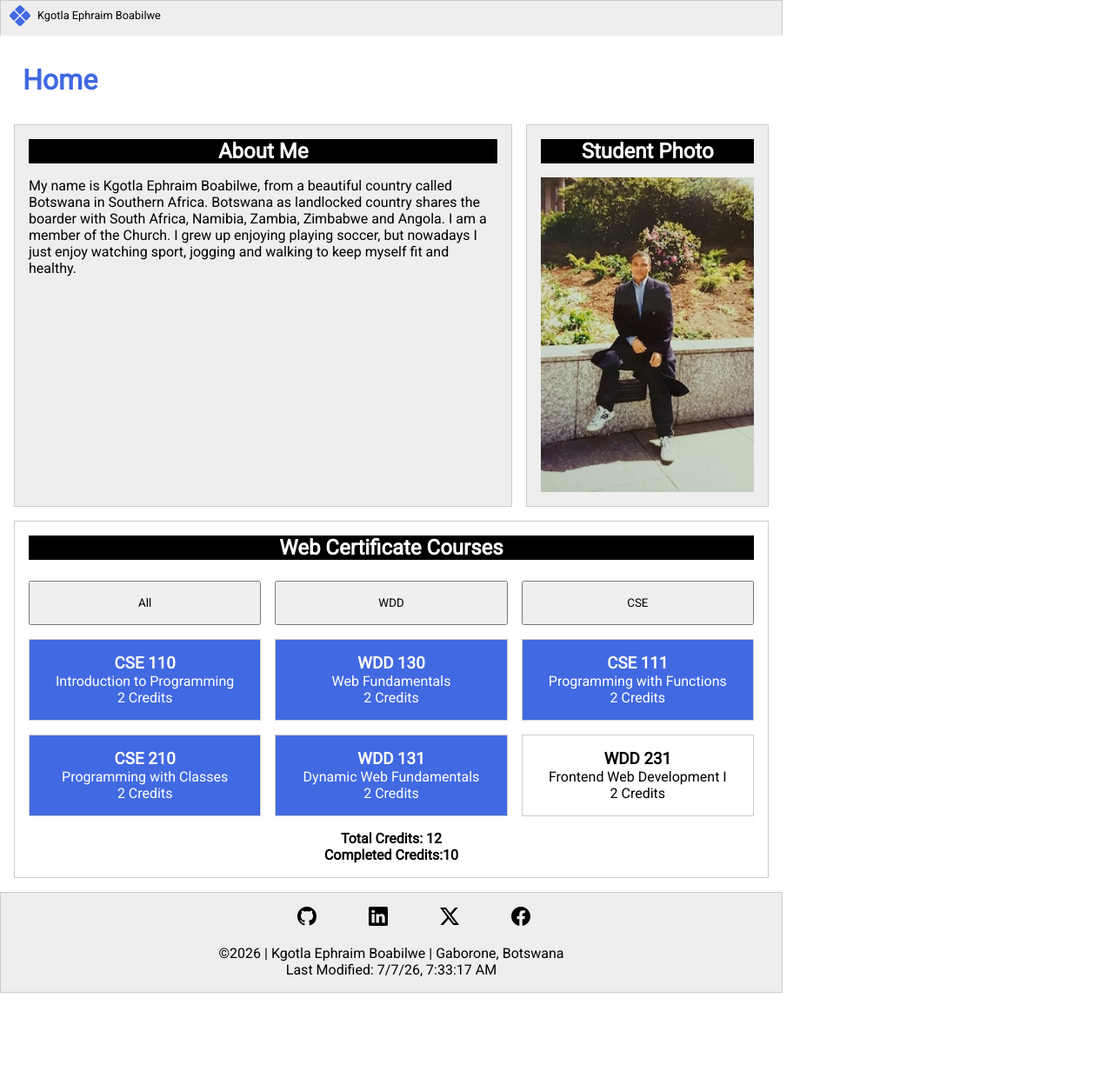
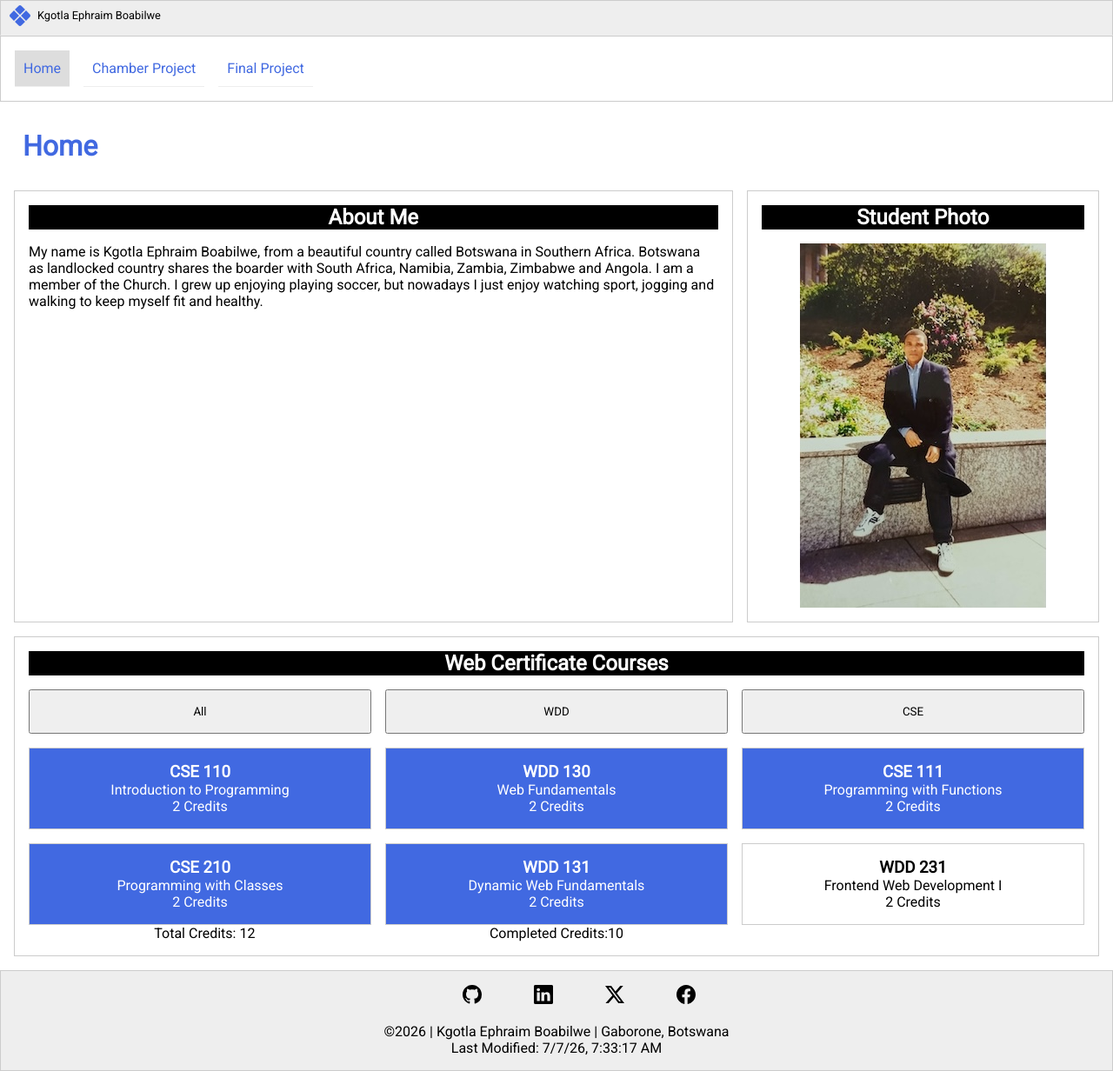
Before and after one commit to webdevfstackeng/wdd231, a plain HTML site: page index.html in a window 1280 px wide. Shown: the whole page at 87% size. Before the commit the page ends 1142 px from the top, so only its background shows below. Drawn offline with Linux system fonts and the light colour scheme.

Commit message:
update commit

```diff
--- a/styles/larger.css
+++ b/styles/larger.css
@@ -1,21 +1,6 @@
-
-
-/************* COLOR SCHEME **************/
-/* RoyalBlue #4169e1 */
-/* #cccccc */
-
-/************** SITE WIDE FONT **************/
-* {
-    margin: 0;
-    padding: 0;
-    box-sizing: border-box;
-    font-family: Roboto, sans-serif;
-}
-
-/******************* PAGE GRID LAYOUT *********************/
-@media only screen and (min-width: 38rem)
-{
-
+/**************** LARGE SCREEN ****************/
+@media only screen and (min-width: 38rem) {
+    /**************** PAGE GRID ****************/
     .page-layout {
         display: grid;
         grid-template-columns: repeat(3, 1fr);
@@ -23,15 +8,7 @@
         padding: 1rem;
     }
 
-        header,
-        main,
-        nav,
-        footer {
-            max-width: 900px;
-        }
-
-/******************* WIDTH ROWS *********************/
-
+    /**************** FULL WIDTH ROWS ****************/
     header,
     nav,
     .home-title,
@@ -40,235 +17,81 @@
         grid-column: 1 / 4;
     }
 
+    /**************** HEADER DESKTOP ****************/
     header {
-        display: flex;
+        display: grid;
+    }
+
+    /**************** HEADER DESKTOP ADDED ?****************/
+    header img {
+        display: grid;
+        grid-template-columns: 24px auto 44px;
+    }
+
+    header span {
+        font-size: 0.8rem;
+        padding-bottom: 10px;
     }
 
     #ham-btn {
         display: none;
     }
 
+    /**************** NAVIGATION DESKTOP ****************/
+    .navigation {
+        display: block;
+    }
+
     .navigation ul {
+
         display: flex;
         gap: 1rem;
-    }
-
-    nav {
-        text-decoration: none;
     }
 
     .navigation.show {
         display: block;
     }
 
-/******************* ABOUT & PHOTO *********************/
-
+    /**************** ABOUT AND PHOTO ****************/
     .about {
         grid-column: 1 / 3;
-        background-color: #eee;
-        color: #000;
     }
 
     .photo {
+
         grid-column: 3 / 4;
-        background-color: #eee;
-        color: #fff;
-        text-align: center;
-        padding: 1rem;
     }
 
-/******************* COURSE BUTTONS ***************/
-
+    /**************** COURSE BUTTONS ****************/
     .course-buttons {
 
         display: flex;
-        padding-top: 0.5rem;
+    }
+
+    .course-buttons button {
+        flex: 1;
+    }
+
+    /**************** COURSE CARDS ****************/
+    .course-buttons button {
+        flex: 1;
+    }
+
+    .course-buttons {
+        display: flex;
         gap: 1rem;
     }
 
     .course-buttons button {
         flex: 1;
     }
+
+    /**************** COURSE TOTALS ****************/
+        .course-container {
+            grid-template-columns: repeat(3, 1fr);
+        }
+
+    .course-totals {
+        grid-template-columns: repeat(3, 1fr);
+    }
 }
-
-/******************* COURSES TOTALS ***************/
-.course-totals {
-    display: grid;
-    grid-template-columns: repeat(3, 1fr);
-    margin-top: 1rem;
-}
-
-.course-totals p {
-    grid-column: 2 / 3;
-    text-align: center;
-    font-weight: bold;
-}
-
-/************************* STYLING *********************/
-header,
-nav,
-.about,
-.photo,
-.courses,
-footer {
-    padding: 1rem;
-    border: 1px solid #ccc;
-}
-
-/**************** HEADER **********************/
-header {
-    display: grid;
-    grid-template-columns: 24px auto 44px;
-    padding: 5px 0 5px 10px;
-    align-items: end;
-    border-bottom: solid 1px #eee;
-    column-gap: 8px;
-    width: 100%;
-}
-
-header img {
-    display: block;
-    width: 100%;
-    height: auto;
-    padding-bottom: 5px;
-}
-
-header span {
-    font-size: 0.8rem;
-    padding-bottom: 10px;
-}
-
-/******************* MAIN *******************/
-h1 {
-    width: 100%;
-    margin: 1rem 10px;
-    color: #4169e1;
-}
-
-.home-title {
-    text-align: start;
-    padding-left: 0;
-}
-
-.about-me {
-    background-color: #000;
-    color: #fff;
-    text-align: center;
-}
-
-.my-photo {
-    background-color: #000;
-    color: #fff;
-    text-align: center;
-    width: 100%;
-    height: auto;
-    display: block;
-    margin-top: auto;
-}
-
-.about-me {
-    margin-bottom: 1rem;
-}
-
-.profile-photo {
-    display: block;
-    width: 100%;
-    padding-top: 1rem;
-    height: auto;
-    margin: 0 auto;
-}
-
-.web-courses {
-    background-color: #000;
-    color: #fff;
-    text-align: center;
-}
-
-/******************* COURSES GRID *********************/
-.course-container {
-    display: grid;
-    gap: 1rem;
-    grid-template-columns: repeat(3, 1fr);
-}
-
-.course-card {
-    padding: 1rem;
-    border: 1px solid #ccc;
-    text-align: center;
-}
-
-.course-card.completed {
-    background: #4169e1;
-    color: #fff;
-}
-
-/***************** FOOTER *******************/
-footer {
-    background-color: #eee;
-    /* padding: 1rem 10px; */
-    text-align: center;
-    justify-content: center;
-    text-decoration: none;
-    width: 100%;
-}
-
-.social {
-    display: flex;
-    justify-content: center;
-    column-gap: 8px;
-}
-
-.social a {
-    display: flex;
-    justify-content: center;
-    align-items: center;
-    width: 44px;
-    height: 44px;
-    border: #4169e1 1px;
-    border-radius: 22px;
-}
-
-.social img {
-    width: 22px;
-    height: 22px;
-}
-
-.social a:hover {
-    background-color: #a58b8b;
-}
-
-/***************** NAVIGATION ***********/
-.navigation {
-    display: none;
-}
-
-.navigation.show {
-    display: block;
-}
-
-.navigation ul {
-    list-style-type: none;
-    margin: 0;
-    padding: 0;
-}
-
-.navigation a {
-    display: block;
-    padding: 0.7rem 10px;
-    color: #4169e1;
-    text-decoration: none;
-    border-bottom: solid 1px #eee;
-}
-
-.navigation li.current {
-    background-color: #ddd;
-}
-
-.navigation a:hover {
-    background-color: #ddd;
-}
-
-h1 {
-    margin: 1rem 10px;
-    color: #4169e1;
-}
--- a/styles/normalize.css
+++ b/styles/normalize.css
@@ -24,6 +24,7 @@ header {
 
 header img {
     display: block;
+    grid-template-columns: 24px auto 44px;
     width: 100%;
     height: auto;
     padding-bottom: 5px;
--- a/styles/small.css
+++ b/styles/small.css
@@ -1,40 +1,65 @@
+/************* COLOR SCHEME **************/
+/* RoyalBlue #4169e1 */
+/* #cccccc */
+
+
+/************** SITE WIDE RESET **************/
 * {
     margin: 0;
     padding: 0;
     box-sizing: border-box;
+    font-family: Roboto, sans-serif;
 }
 
-/***************** MOBILE VIEW ****************/
-
+/***************** PAGE LAYOUT MOBILE flex 1fr?****************/
 .page-layout {
     display: grid;
     grid-template-columns: 1fr;
     width: 100%;
 }
 
+/***************** SITE SECTIONS ****************/
 header,
 nav,
-.home-title,
 .about,
 .photo,
 .courses,
 footer {
-    grid-column: 1;
+    padding: 1rem;
+    border: 1px solid #ccc;
 }
 
-header, footer {
+header,
+footer {
     width: 100%;
     background-color: #eee;
 }
 
+/**************** HEADER ****************/
+header {
+    display: grid;
+    grid-template-columns: 24px auto 44px;
+    padding: 5px 10px;
+    align-items: end;
+    border-bottom: 1px solid #eee;
+    column-gap: 8px;
+}
+
+header img{
+    display: grid;
+    grid-template-columns: 24px auto 44px;
+    width: 100%;
+    height: auto;
+    padding-bottom: 5px;
+}
+
+/**************** HAMBURGER ****************/
 #ham-btn {
     display: block;
     cursor: pointer;
     background: none;
-
 }
 
-/***************** HAMBURGER ***********/
 .hamburger {
     background: none;
     border: none;
@@ -49,10 +74,9 @@ header, footer {
 
 .hamburger.show::after {
     content: "\00D7";
-    font-size: 2rem;
 }
 
-/***************** NAVIGATION ***********/
+/**************** NAVIGATION MOBILE ****************/
 .navigation {
     display: none;
 }
@@ -63,26 +87,55 @@ header, footer {
 
 .navigation ul {
     list-style-type: none;
-    margin: 0;
-    padding: 0;
 }
 
 .navigation a {
     display: block;
-    padding: 0.7rem 10px;
+    padding: .7rem 10px;
     color: #4169e1;
     text-decoration: none;
-    border-bottom: solid 1px #eee;
+    border-bottom: 1px solid #eee;
+}
+
+.navigation a:hover {
+    background-color: #ddd;
 }
 
 .navigation li.current {
     background-color: #ddd;
 }
 
-.navigation a:hover {
-    background-color: #ddd;
+/**************** MAIN ****************/
+h1 {
+    margin: 1rem 10px;
+    color: #4169e1;
 }
 
+.home-title {
+    text-align: start;
+}
+
+.about-me,
+.my-photo,
+.web-courses {
+    background-color: #000;
+    color: #fff;
+    text-align: center;
+}
+
+.about-me {
+    margin-bottom: 1rem;
+}
+
+.profile-photo {
+    display: block;
+    max-width: 100%;
+    height: auto;
+    margin: 0 auto;
+    padding-top: 1rem;
+}
+
+/**************** COURSE BUTTONS ****************/
 .course-buttons {
     display: grid;
     grid-template-columns: 1fr;
@@ -94,3 +147,49 @@ header, footer {
     width: 100%;
     padding: 1rem;
 }
+
+/**************** COURSE CARDS ****************/
+.course-container {
+    display: grid;
+    grid-template-columns: 1fr;
+    gap: 1rem;
+}
+
+.course-card {
+    padding: 1rem;
+    border: 1px solid #ccc;
+    text-align: center;
+}
+
+.course-card.completed {
+    background-color: #4169e1;
+    color: white;
+}
+
+/**************** COURSE TOTALS ****************/
+.course-totals {
+    display: grid;
+    grid-template-columns: 1fr;
+    text-align: center;
+}
+
+/**************** FOOTER ****************/
+footer {
+    text-align: center;
+}
+
+.social {
+    display: flex;
+    justify-content: center;
+    gap: 8px;
+}
+
+.social a {
+    width: 44px;
+    height: 44px;
+}
+
+.social img {
+    width: 22px;
+    height: 22px;
+}
```
Also changed, not shown: index.html (+0 -1 lines).
